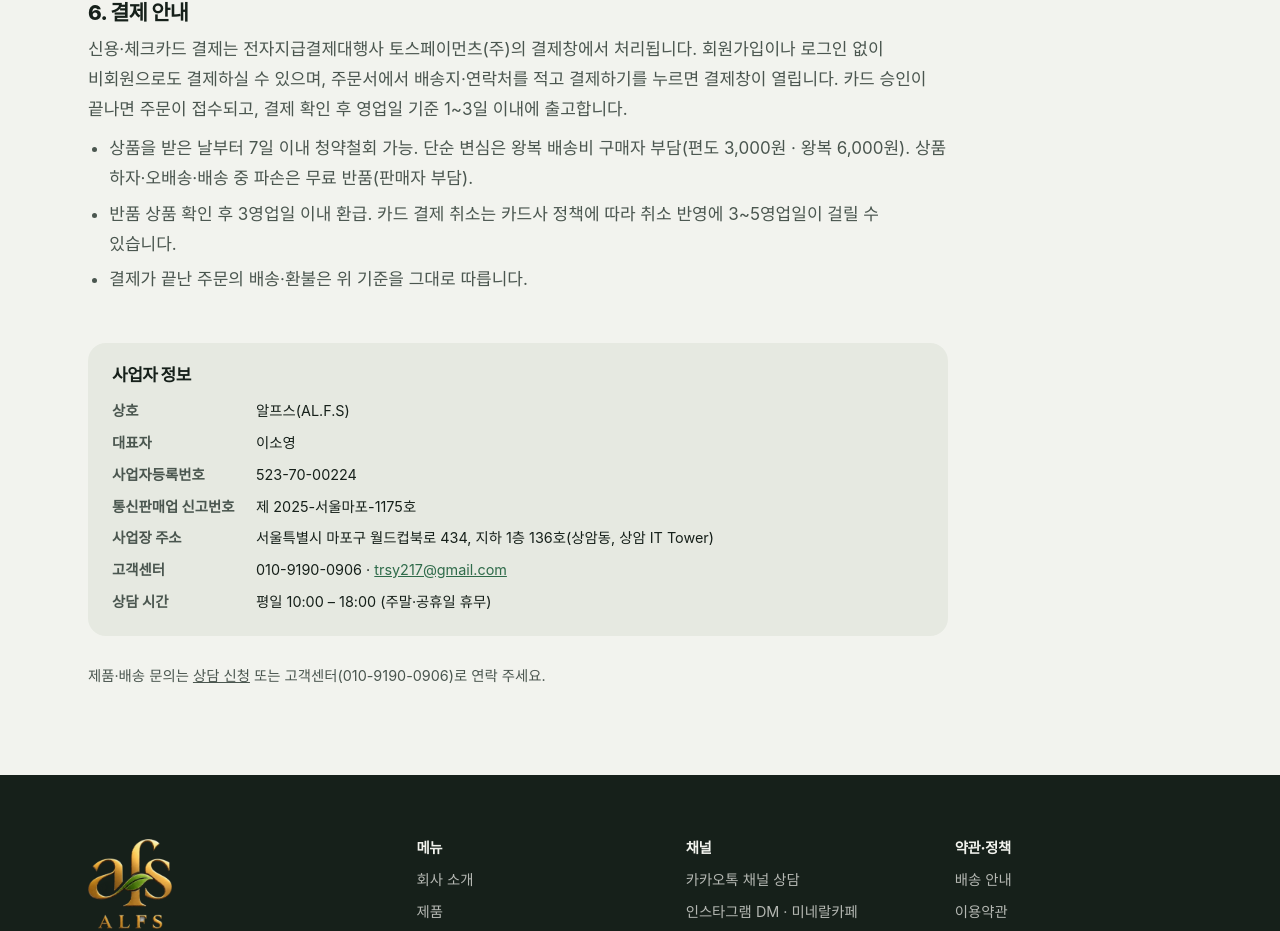
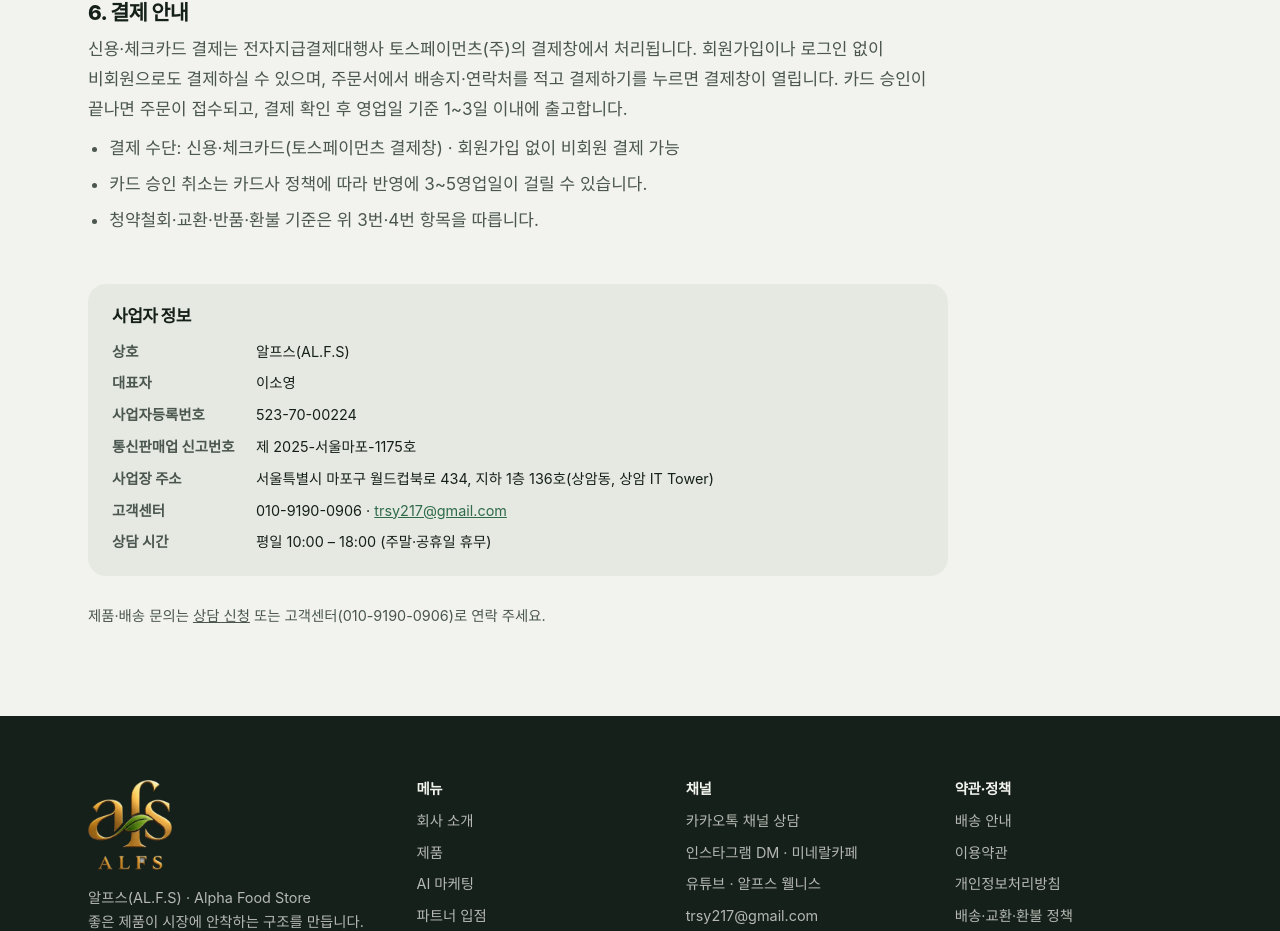
Before and after one commit to trsy217-glitch/alfs, a React (Vite) app: page /refund-policy in a window 1280 px wide. Shown: the part 2712-3643 px from the top of the page. Built offline with nearby package versions, Linux system fonts and the light colour scheme; no server answers; a web font is replaced by a local one.

Commit message:
환불정책 6번 결제 안내 정리: 결제 수단·승인 취소 안내만 남기고 중복 문구 제거

```diff
--- a/src/pages/RefundPolicy.jsx
+++ b/src/pages/RefundPolicy.jsx
@@ -1,6 +1,6 @@
 import { Link } from 'react-router-dom'
 import PolicyPage from '../components/PolicyPage.jsx'
-import { company, delivery, product, refundSummary, won } from '../config/site.js'
+import { company, delivery, product, won } from '../config/site.js'
 import { enzymeProducts, enzymeShipping } from '../config/enzyme.js'
 
 // 5만 원 미만이라 배송비가 실제로 붙는 상품 (지금은 클린바이옴 1병)
@@ -110,9 +110,9 @@ export default function RefundPolicy() {
         카드 승인이 끝나면 주문이 접수되고, 결제 확인 후 영업일 기준 1~3일 이내에 출고합니다.
       </p>
       <ul>
-        <li>{refundSummary.withdraw}. {refundSummary.changeOfMind}. {refundSummary.defect}.</li>
-        <li>{refundSummary.refundTime}. 카드 결제 취소는 카드사 정책에 따라 취소 반영에 3~5영업일이 걸릴 수 있습니다.</li>
-        <li>결제가 끝난 주문의 배송·환불은 위 기준을 그대로 따릅니다.</li>
+        <li>결제 수단: 신용·체크카드(토스페이먼츠 결제창) · 회원가입 없이 비회원 결제 가능</li>
+        <li>카드 승인 취소는 카드사 정책에 따라 반영에 3~5영업일이 걸릴 수 있습니다.</li>
+        <li>청약철회·교환·반품·환불 기준은 위 3번·4번 항목을 따릅니다.</li>
       </ul>
     </PolicyPage>
   )
```
